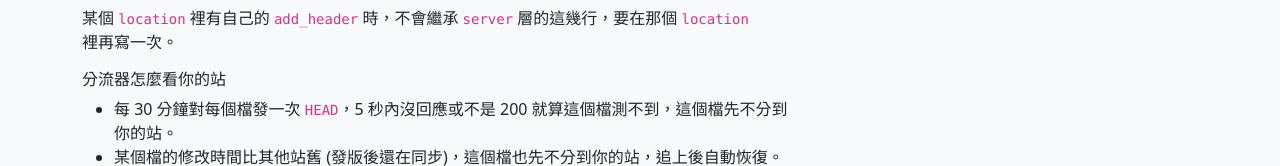
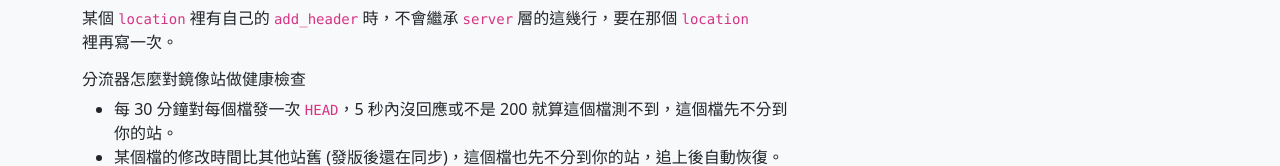
Before and after one commit to outdoorsafetylab/rudy-balancer, a plain HTML site: page webroot/deployment/index.html in a window 1280 px wide. Shown: the part 2702-2868 px from the top of the page. Drawn offline with nearby package versions, Linux system fonts and the light colour scheme; no server answers.

Commit message:
wip: health check heading

```diff
--- a/webroot/deployment/index.html
+++ b/webroot/deployment/index.html
@@ -185,7 +185,7 @@ if ($request_method = OPTIONS) {
     return 204;
 }</code></pre>
     <p>某個 <code>location</code> 裡有自己的 <code>add_header</code> 時，不會繼承 <code>server</code> 層的這幾行，要在那個 <code>location</code> 裡再寫一次。</p>
-    <h3 class="h6 mt-3">分流器怎麼看你的站</h3>
+    <h3 class="h6 mt-3">分流器怎麼對鏡像站做健康檢查</h3>
     <ul>
       <li>每 30 分鐘對每個檔發一次 <code>HEAD</code>，5 秒內沒回應或不是 200 就算這個檔測不到，這個檔先不分到你的站。</li>
       <li>某個檔的修改時間比其他站舊 (發版後還在同步)，這個檔也先不分到你的站，追上後自動恢復。</li>
```
